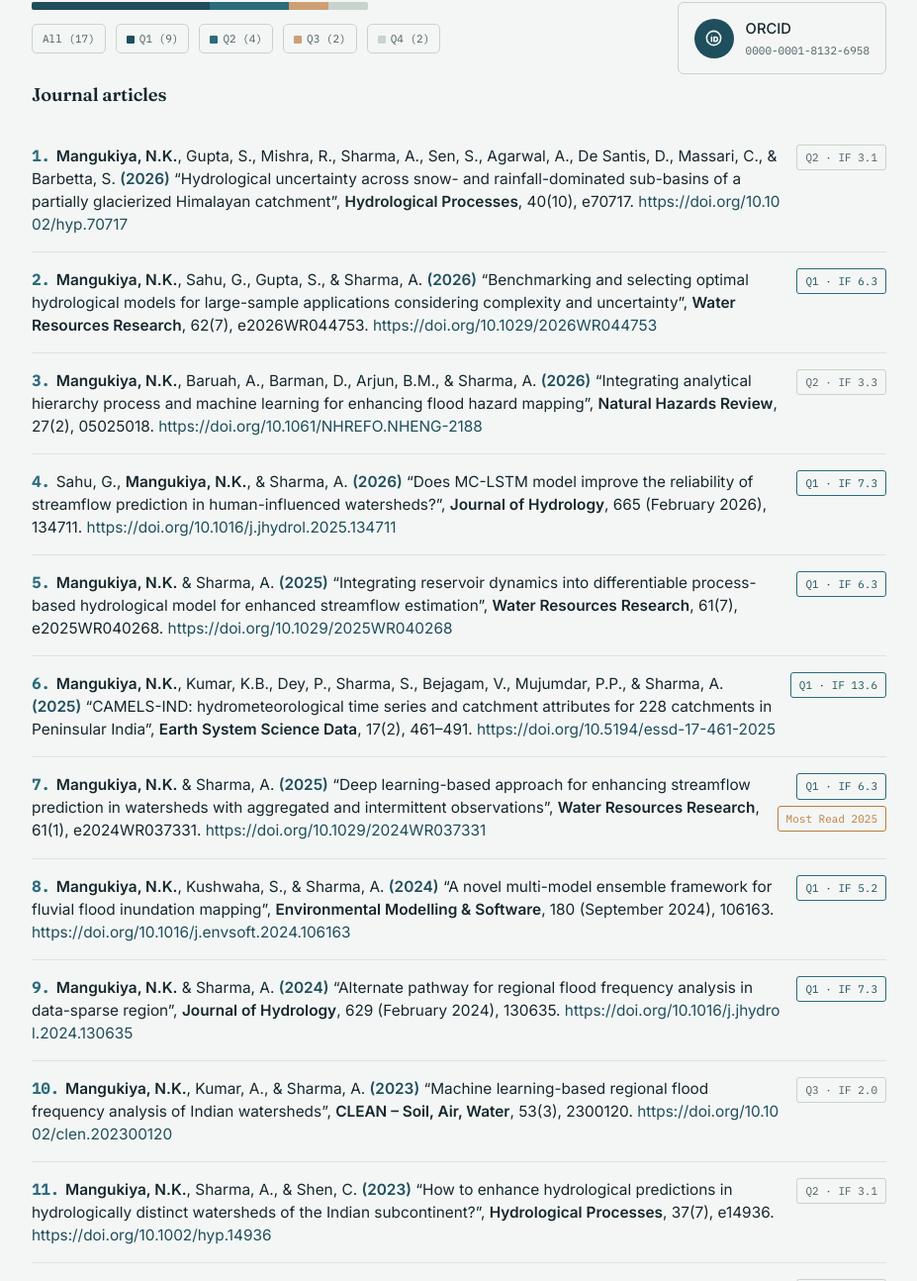
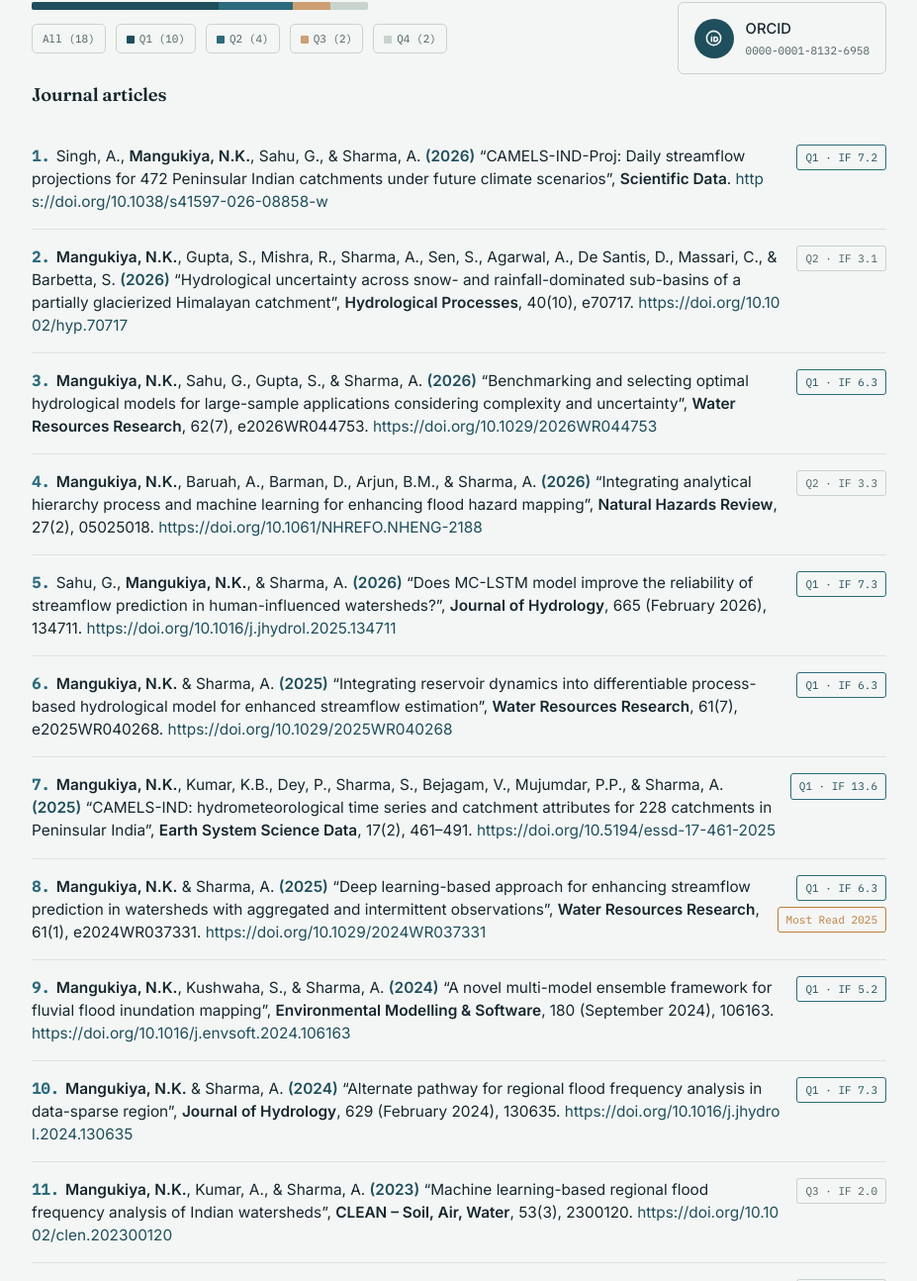
Before and after one commit to NikunjMangukiya/nikunjmangukiya.github.io, a plain HTML site: page publications.html in a window 1280 px wide. Shown: the part 422-1716 px from the top of the page at 99% size, without its empty margins (176-1103 px from the left). Drawn offline with Linux system fonts and the light colour scheme.

Commit message:
Add files via upload

```diff
--- a/publications.html
+++ b/publications.html
@@ -43,19 +43,19 @@
     <div class="pub-header-row">
       <div>
         <div class="pub-stats">
-          <div class="stat"><div class="num">17</div><div class="label">Journal articles</div></div>
+          <div class="stat"><div class="num">18</div><div class="label">Journal articles</div></div>
           <div class="stat"><div class="num">05</div><div class="label">Book chapters</div></div>
           <div class="stat"><div class="num">24</div><div class="label">Conference papers</div></div>
         </div>
         <div class="qbar">
-          <span class="qseg" data-q="q1" onclick="pubFilter('q1')" style="width:52.94%; background:var(--water-deep);"></span>
-          <span class="qseg" data-q="q2" onclick="pubFilter('q2')" style="width:23.53%; background:var(--water);"></span>
-          <span class="qseg" data-q="q3" onclick="pubFilter('q3')" style="width:11.76%; background:var(--hazard); opacity:0.7;"></span>
-          <span class="qseg" data-q="q4" onclick="pubFilter('q4')" style="width:11.76%; background:var(--line);"></span>
+          <span class="qseg" data-q="q1" onclick="pubFilter('q1')" style="width:55.56%; background:var(--water-deep);"></span>
+          <span class="qseg" data-q="q2" onclick="pubFilter('q2')" style="width:22.22%; background:var(--water);"></span>
+          <span class="qseg" data-q="q3" onclick="pubFilter('q3')" style="width:11.11%; background:var(--hazard); opacity:0.7;"></span>
+          <span class="qseg" data-q="q4" onclick="pubFilter('q4')" style="width:11.11%; background:var(--line);"></span>
         </div>
         <div class="qbar-legend">
-          <span class="qleg" data-q="" onclick="pubFilter('')">All (17)</span>
-          <span class="qleg" data-q="q1" onclick="pubFilter('q1')"><i style="background:var(--water-deep);"></i>Q1 (9)</span>
+          <span class="qleg" data-q="" onclick="pubFilter('')">All (18)</span>
+          <span class="qleg" data-q="q1" onclick="pubFilter('q1')"><i style="background:var(--water-deep);"></i>Q1 (10)</span>
           <span class="qleg" data-q="q2" onclick="pubFilter('q2')"><i style="background:var(--water);"></i>Q2 (4)</span>
           <span class="qleg" data-q="q3" onclick="pubFilter('q3')"><i style="background:var(--hazard); opacity:0.7;"></i>Q3 (2)</span>
           <span class="qleg" data-q="q4" onclick="pubFilter('q4')"><i style="background:var(--line);"></i>Q4 (2)</span>
@@ -75,72 +75,76 @@
 
     <h3 class="sub-title">Journal articles</h3>
     <ul class="pub-list">
+      <li data-q="q1">
+        <div class="pub-main"><span class="pub-num">1.</span> <span class="cite-authors">Singh, A., <strong>Mangukiya, N.K.</strong>, Sahu, G., &amp; Sharma, A.</span> <span class="yr">(2026)</span> &ldquo;CAMELS-IND-Proj: Daily streamflow projections for 472 Peninsular Indian catchments under future climate scenarios&rdquo;, <strong>Scientific Data</strong>. <a class="doi-link" href="https://doi.org/10.1038/s41597-026-08858-w" target="_blank" rel="noopener">https://doi.org/10.1038/s41597-026-08858-w</a></div>
+        <div class="badge-stack"><span class="badge q1">Q1 &middot; IF 7.2</span></div>
+      </li>
       <li data-q="q2">
-        <div class="pub-main"><span class="pub-num">1.</span> <span class="cite-authors"><strong>Mangukiya, N.K.</strong>, Gupta, S., Mishra, R., Sharma, A., Sen, S., Agarwal, A., De Santis, D., Massari, C., &amp; Barbetta, S.</span> <span class="yr">(2026)</span> &ldquo;Hydrological uncertainty across snow- and rainfall-dominated sub-basins of a partially glacierized Himalayan catchment&rdquo;, <strong>Hydrological Processes</strong>, 40(10), e70717. <a class="doi-link" href="https://doi.org/10.1002/hyp.70717" target="_blank" rel="noopener">https://doi.org/10.1002/hyp.70717</a></div>
+        <div class="pub-main"><span class="pub-num">2.</span> <span class="cite-authors"><strong>Mangukiya, N.K.</strong>, Gupta, S., Mishra, R., Sharma, A., Sen, S., Agarwal, A., De Santis, D., Massari, C., &amp; Barbetta, S.</span> <span class="yr">(2026)</span> &ldquo;Hydrological uncertainty across snow- and rainfall-dominated sub-basins of a partially glacierized Himalayan catchment&rdquo;, <strong>Hydrological Processes</strong>, 40(10), e70717. <a class="doi-link" href="https://doi.org/10.1002/hyp.70717" target="_blank" rel="noopener">https://doi.org/10.1002/hyp.70717</a></div>
         <div class="badge-stack"><span class="badge q2">Q2 &middot; IF 3.1</span></div>
       </li>
       <li data-q="q1">
-        <div class="pub-main"><span class="pub-num">2.</span> <span class="cite-authors"><strong>Mangukiya, N.K.</strong>, Sahu, G., Gupta, S., &amp; Sharma, A.</span> <span class="yr">(2026)</span> &ldquo;Benchmarking and selecting optimal hydrological models for large-sample applications considering complexity and uncertainty&rdquo;, <strong>Water Resources Research</strong>, 62(7), e2026WR044753. <a class="doi-link" href="https://doi.org/10.1029/2026WR044753" target="_blank" rel="noopener">https://doi.org/10.1029/2026WR044753</a></div>
+        <div class="pub-main"><span class="pub-num">3.</span> <span class="cite-authors"><strong>Mangukiya, N.K.</strong>, Sahu, G., Gupta, S., &amp; Sharma, A.</span> <span class="yr">(2026)</span> &ldquo;Benchmarking and selecting optimal hydrological models for large-sample applications considering complexity and uncertainty&rdquo;, <strong>Water Resources Research</strong>, 62(7), e2026WR044753. <a class="doi-link" href="https://doi.org/10.1029/2026WR044753" target="_blank" rel="noopener">https://doi.org/10.1029/2026WR044753</a></div>
         <div class="badge-stack"><span class="badge q1">Q1 &middot; IF 6.3</span></div>
       </li>
       <li data-q="q2">
-        <div class="pub-main"><span class="pub-num">3.</span> <span class="cite-authors"><strong>Mangukiya, N.K.</strong>, Baruah, A., Barman, D., Arjun, B.M., &amp; Sharma, A.</span> <span class="yr">(2026)</span> &ldquo;Integrating analytical hierarchy process and machine learning for enhancing flood hazard mapping&rdquo;, <strong>Natural Hazards Review</strong>, 27(2), 05025018. <a class="doi-link" href="https://doi.org/10.1061/NHREFO.NHENG-2188" target="_blank" rel="noopener">https://doi.org/10.1061/NHREFO.NHENG-2188</a></div>
+        <div class="pub-main"><span class="pub-num">4.</span> <span class="cite-authors"><strong>Mangukiya, N.K.</strong>, Baruah, A., Barman, D., Arjun, B.M., &amp; Sharma, A.</span> <span class="yr">(2026)</span> &ldquo;Integrating analytical hierarchy process and machine learning for enhancing flood hazard mapping&rdquo;, <strong>Natural Hazards Review</strong>, 27(2), 05025018. <a class="doi-link" href="https://doi.org/10.1061/NHREFO.NHENG-2188" target="_blank" rel="noopener">https://doi.org/10.1061/NHREFO.NHENG-2188</a></div>
         <div class="badge-stack"><span class="badge q2">Q2 &middot; IF 3.3</span></div>
       </li>
       <li data-q="q1">
-        <div class="pub-main"><span class="pub-num">4.</span> <span class="cite-authors">Sahu, G., <strong>Mangukiya, N.K.</strong>, &amp; Sharma, A.</span> <span class="yr">(2026)</span> &ldquo;Does MC-LSTM model improve the reliability of streamflow prediction in human-influenced watersheds?&rdquo;, <strong>Journal of Hydrology</strong>, 665 (February 2026), 134711. <a class="doi-link" href="https://doi.org/10.1016/j.jhydrol.2025.134711" target="_blank" rel="noopener">https://doi.org/10.1016/j.jhydrol.2025.134711</a></div>
+        <div class="pub-main"><span class="pub-num">5.</span> <span class="cite-authors">Sahu, G., <strong>Mangukiya, N.K.</strong>, &amp; Sharma, A.</span> <span class="yr">(2026)</span> &ldquo;Does MC-LSTM model improve the reliability of streamflow prediction in human-influenced watersheds?&rdquo;, <strong>Journal of Hydrology</strong>, 665 (February 2026), 134711. <a class="doi-link" href="https://doi.org/10.1016/j.jhydrol.2025.134711" target="_blank" rel="noopener">https://doi.org/10.1016/j.jhydrol.2025.134711</a></div>
         <div class="badge-stack"><span class="badge q1">Q1 &middot; IF 7.3</span></div>
       </li>
       <li data-q="q1">
-        <div class="pub-main"><span class="pub-num">5.</span> <span class="cite-authors"><strong>Mangukiya, N.K.</strong> &amp; Sharma, A.</span> <span class="yr">(2025)</span> &ldquo;Integrating reservoir dynamics into differentiable process-based hydrological model for enhanced streamflow estimation&rdquo;, <strong>Water Resources Research</strong>, 61(7), e2025WR040268. <a class="doi-link" href="https://doi.org/10.1029/2025WR040268" target="_blank" rel="noopener">https://doi.org/10.1029/2025WR040268</a></div>
+        <div class="pub-main"><span class="pub-num">6.</span> <span class="cite-authors"><strong>Mangukiya, N.K.</strong> &amp; Sharma, A.</span> <span class="yr">(2025)</span> &ldquo;Integrating reservoir dynamics into differentiable process-based hydrological model for enhanced streamflow estimation&rdquo;, <strong>Water Resources Research</strong>, 61(7), e2025WR040268. <a class="doi-link" href="https://doi.org/10.1029/2025WR040268" target="_blank" rel="noopener">https://doi.org/10.1029/2025WR040268</a></div>
         <div class="badge-stack"><span class="badge q1">Q1 &middot; IF 6.3</span></div>
       </li>
       <li data-q="q1">
-        <div class="pub-main"><span class="pub-num">6.</span> <span class="cite-authors"><strong>Mangukiya, N.K.</strong>, Kumar, K.B., Dey, P., Sharma, S., Bejagam, V., Mujumdar, P.P., &amp; Sharma, A.</span> <span class="yr">(2025)</span> &ldquo;CAMELS-IND: hydrometeorological time series and catchment attributes for 228 catchments in Peninsular India&rdquo;, <strong>Earth System Science Data</strong>, 17(2), 461&ndash;491. <a class="doi-link" href="https://doi.org/10.5194/essd-17-461-2025" target="_blank" rel="noopener">https://doi.org/10.5194/essd-17-461-2025</a></div>
+        <div class="pub-main"><span class="pub-num">7.</span> <span class="cite-authors"><strong>Mangukiya, N.K.</strong>, Kumar, K.B., Dey, P., Sharma, S., Bejagam, V., Mujumdar, P.P., &amp; Sharma, A.</span> <span class="yr">(2025)</span> &ldquo;CAMELS-IND: hydrometeorological time series and catchment attributes for 228 catchments in Peninsular India&rdquo;, <strong>Earth System Science Data</strong>, 17(2), 461&ndash;491. <a class="doi-link" href="https://doi.org/10.5194/essd-17-461-2025" target="_blank" rel="noopener">https://doi.org/10.5194/essd-17-461-2025</a></div>
         <div class="badge-stack"><span class="badge q1">Q1 &middot; IF 13.6</span></div>
       </li>
       <li data-q="q1">
-        <div class="pub-main"><span class="pub-num">7.</span> <span class="cite-authors"><strong>Mangukiya, N.K.</strong> &amp; Sharma, A.</span> <span class="yr">(2025)</span> &ldquo;Deep learning-based approach for enhancing streamflow prediction in watersheds with aggregated and intermittent observations&rdquo;, <strong>Water Resources Research</strong>, 61(1), e2024WR037331. <a class="doi-link" href="https://doi.org/10.1029/2024WR037331" target="_blank" rel="noopener">https://doi.org/10.1029/2024WR037331</a></div>
+        <div class="pub-main"><span class="pub-num">8.</span> <span class="cite-authors"><strong>Mangukiya, N.K.</strong> &amp; Sharma, A.</span> <span class="yr">(2025)</span> &ldquo;Deep learning-based approach for enhancing streamflow prediction in watersheds with aggregated and intermittent observations&rdquo;, <strong>Water Resources Research</strong>, 61(1), e2024WR037331. <a class="doi-link" href="https://doi.org/10.1029/2024WR037331" target="_blank" rel="noopener">https://doi.org/10.1029/2024WR037331</a></div>
         <div class="badge-stack"><span class="badge q1">Q1 &middot; IF 6.3</span><span class="badge badge-special">Most Read 2025</span></div>
       </li>
       <li data-q="q1">
-        <div class="pub-main"><span class="pub-num">8.</span> <span class="cite-authors"><strong>Mangukiya, N.K.</strong>, Kushwaha, S., &amp; Sharma, A.</span> <span class="yr">(2024)</span> &ldquo;A novel multi-model ensemble framework for fluvial flood inundation mapping&rdquo;, <strong>Environmental Modelling &amp; Software</strong>, 180 (September 2024), 106163. <a class="doi-link" href="https://doi.org/10.1016/j.envsoft.2024.106163" target="_blank" rel="noopener">https://doi.org/10.1016/j.envsoft.2024.106163</a></div>
+        <div class="pub-main"><span class="pub-num">9.</span> <span class="cite-authors"><strong>Mangukiya, N.K.</strong>, Kushwaha, S., &amp; Sharma, A.</span> <span class="yr">(2024)</span> &ldquo;A novel multi-model ensemble framework for fluvial flood inundation mapping&rdquo;, <strong>Environmental Modelling &amp; Software</strong>, 180 (September 2024), 106163. <a class="doi-link" href="https://doi.org/10.1016/j.envsoft.2024.106163" target="_blank" rel="noopener">https://doi.org/10.1016/j.envsoft.2024.106163</a></div>
         <div class="badge-stack"><span class="badge q1">Q1 &middot; IF 5.2</span></div>
       </li>
       <li data-q="q1">
-        <div class="pub-main"><span class="pub-num">9.</span> <span class="cite-authors"><strong>Mangukiya, N.K.</strong> &amp; Sharma, A.</span> <span class="yr">(2024)</span> &ldquo;Alternate pathway for regional flood frequency analysis in data-sparse region&rdquo;, <strong>Journal of Hydrology</strong>, 629 (February 2024), 130635. <a class="doi-link" href="https://doi.org/10.1016/j.jhydrol.2024.130635" target="_blank" rel="noopener">https://doi.org/10.1016/j.jhydrol.2024.130635</a></div>
+        <div class="pub-main"><span class="pub-num">10.</span> <span class="cite-authors"><strong>Mangukiya, N.K.</strong> &amp; Sharma, A.</span> <span class="yr">(2024)</span> &ldquo;Alternate pathway for regional flood frequency analysis in data-sparse region&rdquo;, <strong>Journal of Hydrology</strong>, 629 (February 2024), 130635. <a class="doi-link" href="https://doi.org/10.1016/j.jhydrol.2024.130635" target="_blank" rel="noopener">https://doi.org/10.1016/j.jhydrol.2024.130635</a></div>
         <div class="badge-stack"><span class="badge q1">Q1 &middot; IF 7.3</span></div>
       </li>
       <li data-q="q3">
-        <div class="pub-main"><span class="pub-num">10.</span> <span class="cite-authors"><strong>Mangukiya, N.K.</strong>, Kumar, A., &amp; Sharma, A.</span> <span class="yr">(2023)</span> &ldquo;Machine learning-based regional flood frequency analysis of Indian watersheds&rdquo;, <strong>CLEAN &ndash; Soil, Air, Water</strong>, 53(3), 2300120. <a class="doi-link" href="https://doi.org/10.1002/clen.202300120" target="_blank" rel="noopener">https://doi.org/10.1002/clen.202300120</a></div>
+        <div class="pub-main"><span class="pub-num">11.</span> <span class="cite-authors"><strong>Mangukiya, N.K.</strong>, Kumar, A., &amp; Sharma, A.</span> <span class="yr">(2023)</span> &ldquo;Machine learning-based regional flood frequency analysis of Indian watersheds&rdquo;, <strong>CLEAN &ndash; Soil, Air, Water</strong>, 53(3), 2300120. <a class="doi-link" href="https://doi.org/10.1002/clen.202300120" target="_blank" rel="noopener">https://doi.org/10.1002/clen.202300120</a></div>
         <div class="badge-stack"><span class="badge q3">Q3 &middot; IF 2.0</span></div>
       </li>
       <li data-q="q2">
-        <div class="pub-main"><span class="pub-num">11.</span> <span class="cite-authors"><strong>Mangukiya, N.K.</strong>, Sharma, A., &amp; Shen, C.</span> <span class="yr">(2023)</span> &ldquo;How to enhance hydrological predictions in hydrologically distinct watersheds of the Indian subcontinent?&rdquo;, <strong>Hydrological Processes</strong>, 37(7), e14936. <a class="doi-link" href="https://doi.org/10.1002/hyp.14936" target="_blank" rel="noopener">https://doi.org/10.1002/hyp.14936</a></div>
+        <div class="pub-main"><span class="pub-num">12.</span> <span class="cite-authors"><strong>Mangukiya, N.K.</strong>, Sharma, A., &amp; Shen, C.</span> <span class="yr">(2023)</span> &ldquo;How to enhance hydrological predictions in hydrologically distinct watersheds of the Indian subcontinent?&rdquo;, <strong>Hydrological Processes</strong>, 37(7), e14936. <a class="doi-link" href="https://doi.org/10.1002/hyp.14936" target="_blank" rel="noopener">https://doi.org/10.1002/hyp.14936</a></div>
         <div class="badge-stack"><span class="badge q2">Q2 &middot; IF 3.1</span></div>
       </li>
       <li data-q="q2">
-        <div class="pub-main"><span class="pub-num">12.</span> <span class="cite-authors">Gangani, P., <strong>Mangukiya, N.K.</strong>, Mehta, D.J., Muttil, N., &amp; Rathnayake, U.</span> <span class="yr">(2023)</span> &ldquo;Evaluating the efficacy of different DEMs for application in flood frequency and risk mapping of the Indian coastal river basin&rdquo;, <strong>Climate</strong>, 11(5), 114. <a class="doi-link" href="https://doi.org/10.3390/cli11050114" target="_blank" rel="noopener">https://doi.org/10.3390/cli11050114</a></div>
+        <div class="pub-main"><span class="pub-num">13.</span> <span class="cite-authors">Gangani, P., <strong>Mangukiya, N.K.</strong>, Mehta, D.J., Muttil, N., &amp; Rathnayake, U.</span> <span class="yr">(2023)</span> &ldquo;Evaluating the efficacy of different DEMs for application in flood frequency and risk mapping of the Indian coastal river basin&rdquo;, <strong>Climate</strong>, 11(5), 114. <a class="doi-link" href="https://doi.org/10.3390/cli11050114" target="_blank" rel="noopener">https://doi.org/10.3390/cli11050114</a></div>
         <div class="badge-stack"><span class="badge q2">Q2 &middot; IF 4.0</span><span class="badge badge-special">Editor&rsquo;s Choice</span></div>
       </li>
       <li data-q="q1">
-        <div class="pub-main"><span class="pub-num">13.</span> <span class="cite-authors"><strong>Mangukiya, N.K.</strong> &amp; Sharma, A.</span> <span class="yr">(2022)</span> &ldquo;Flood risk mapping for the lower Narmada basin in India: a machine learning and IoT-based framework&rdquo;, <strong>Natural Hazards</strong>, 113, 1285&ndash;1304. <a class="doi-link" href="https://doi.org/10.1007/s11069-022-05347-2" target="_blank" rel="noopener">https://doi.org/10.1007/s11069-022-05347-2</a></div>
+        <div class="pub-main"><span class="pub-num">14.</span> <span class="cite-authors"><strong>Mangukiya, N.K.</strong> &amp; Sharma, A.</span> <span class="yr">(2022)</span> &ldquo;Flood risk mapping for the lower Narmada basin in India: a machine learning and IoT-based framework&rdquo;, <strong>Natural Hazards</strong>, 113, 1285&ndash;1304. <a class="doi-link" href="https://doi.org/10.1007/s11069-022-05347-2" target="_blank" rel="noopener">https://doi.org/10.1007/s11069-022-05347-2</a></div>
         <div class="badge-stack"><span class="badge q1">Q1 &middot; IF 4.5</span></div>
       </li>
       <li data-q="q1">
-        <div class="pub-main"><span class="pub-num">14.</span> <span class="cite-authors">Sharma, A., Baruah, A., <strong>Mangukiya, N.</strong>, Hinge, G., &amp; Bharali, B.</span> <span class="yr">(2022)</span> &ldquo;Evaluation of gangetic dolphin habitat suitability under hydroclimatic changes using a coupled hydrological-hydrodynamic approach&rdquo;, <strong>Ecological Informatics</strong>, 69, 101639. <a class="doi-link" href="https://doi.org/10.1016/j.ecoinf.2022.101639" target="_blank" rel="noopener">https://doi.org/10.1016/j.ecoinf.2022.101639</a></div>
+        <div class="pub-main"><span class="pub-num">15.</span> <span class="cite-authors">Sharma, A., Baruah, A., <strong>Mangukiya, N.</strong>, Hinge, G., &amp; Bharali, B.</span> <span class="yr">(2022)</span> &ldquo;Evaluation of gangetic dolphin habitat suitability under hydroclimatic changes using a coupled hydrological-hydrodynamic approach&rdquo;, <strong>Ecological Informatics</strong>, 69, 101639. <a class="doi-link" href="https://doi.org/10.1016/j.ecoinf.2022.101639" target="_blank" rel="noopener">https://doi.org/10.1016/j.ecoinf.2022.101639</a></div>
         <div class="badge-stack"><span class="badge q1">Q1 &middot; IF 8.5</span></div>
       </li>
       <li data-q="q3">
-        <div class="pub-main"><span class="pub-num">15.</span> <span class="cite-authors"><strong>Mangukiya, N.K.</strong>, Mehta, D.J., &amp; Jariwala, R.</span> <span class="yr">(2022)</span> &ldquo;Flood frequency analysis and inundation mapping for lower Narmada basin, India&rdquo;, <strong>Water Practice &amp; Technology</strong>, 17(2), 612&ndash;622. <a class="doi-link" href="https://doi.org/10.2166/wpt.2022.009" target="_blank" rel="noopener">https://doi.org/10.2166/wpt.2022.009</a></div>
+        <div class="pub-main"><span class="pub-num">16.</span> <span class="cite-authors"><strong>Mangukiya, N.K.</strong>, Mehta, D.J., &amp; Jariwala, R.</span> <span class="yr">(2022)</span> &ldquo;Flood frequency analysis and inundation mapping for lower Narmada basin, India&rdquo;, <strong>Water Practice &amp; Technology</strong>, 17(2), 612&ndash;622. <a class="doi-link" href="https://doi.org/10.2166/wpt.2022.009" target="_blank" rel="noopener">https://doi.org/10.2166/wpt.2022.009</a></div>
         <div class="badge-stack"><span class="badge q3">Q3 &middot; IF 2.4</span></div>
       </li>
       <li data-q="q4">
-        <div class="pub-main"><span class="pub-num">16.</span> <span class="cite-authors">Kumar, V., Sharma, K.V., <strong>Mangukiya, N.K.</strong>, Tiwari, D.K., Ramkar, P.V., &amp; Rathnayake, U.</span> <span class="yr">(2025)</span> &ldquo;Machine learning applications in flood forecasting and predictions, challenges, and way-out in the perspective of changing environment&rdquo;, <strong>AIMS Environmental Science</strong>, 12(1), 72&ndash;105. <a class="doi-link" href="https://doi.org/10.3934/environsci.2025004" target="_blank" rel="noopener">https://doi.org/10.3934/environsci.2025004</a></div>
+        <div class="pub-main"><span class="pub-num">17.</span> <span class="cite-authors">Kumar, V., Sharma, K.V., <strong>Mangukiya, N.K.</strong>, Tiwari, D.K., Ramkar, P.V., &amp; Rathnayake, U.</span> <span class="yr">(2025)</span> &ldquo;Machine learning applications in flood forecasting and predictions, challenges, and way-out in the perspective of changing environment&rdquo;, <strong>AIMS Environmental Science</strong>, 12(1), 72&ndash;105. <a class="doi-link" href="https://doi.org/10.3934/environsci.2025004" target="_blank" rel="noopener">https://doi.org/10.3934/environsci.2025004</a></div>
         <div class="badge-stack"><span class="badge q4">Q4 &middot; IF 1.3</span></div>
       </li>
       <li data-q="q4">
-        <div class="pub-main"><span class="pub-num">17.</span> <span class="cite-authors"><strong>Mangukiya, N.K.</strong> &amp; Yadav, S.M.</span> <span class="yr">(2022)</span> &ldquo;Integrating 1D and 2D hydrodynamic models for semi-arid river basin flood simulation&rdquo;, <strong>International Journal of Hydrology Science and Technology</strong>, 14(2), 206&ndash;228. <a class="doi-link" href="https://doi.org/10.1504/IJHST.2022.124549" target="_blank" rel="noopener">https://doi.org/10.1504/IJHST.2022.124549</a></div>
+        <div class="pub-main"><span class="pub-num">18.</span> <span class="cite-authors"><strong>Mangukiya, N.K.</strong> &amp; Yadav, S.M.</span> <span class="yr">(2022)</span> &ldquo;Integrating 1D and 2D hydrodynamic models for semi-arid river basin flood simulation&rdquo;, <strong>International Journal of Hydrology Science and Technology</strong>, 14(2), 206&ndash;228. <a class="doi-link" href="https://doi.org/10.1504/IJHST.2022.124549" target="_blank" rel="noopener">https://doi.org/10.1504/IJHST.2022.124549</a></div>
         <div class="badge-stack"><span class="badge q4">Q4 &middot; IF 1.0</span></div>
       </li>
     </ul>
```
Also changed, not shown: index.html (+2 -2 lines).
